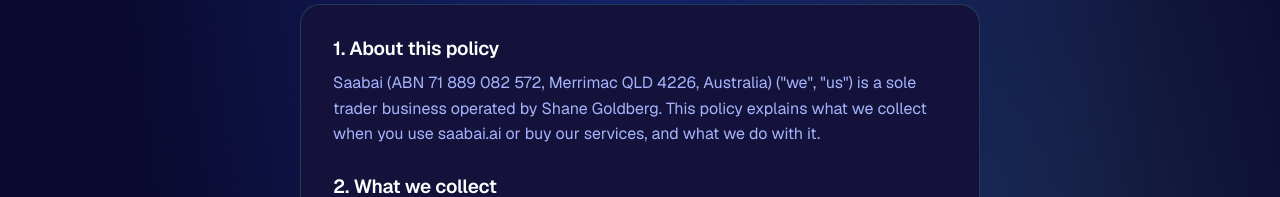
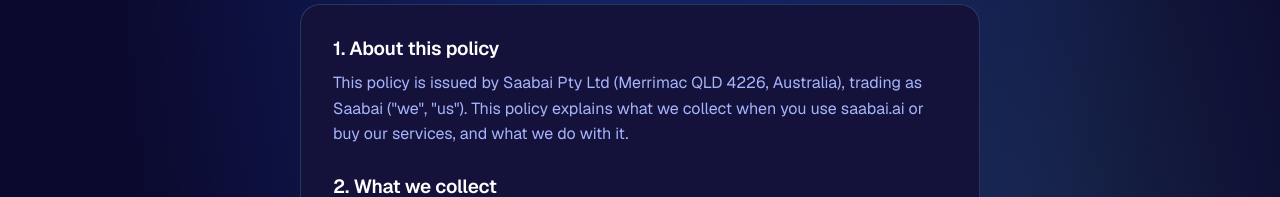
Before and after one commit to sg-satoshi/saabai-site, a Next.js app: page /privacy in a window 1280 px wide. Shown: the part 346-543 px from the top of the page. Built offline with nearby package versions, Linux system fonts and the light colour scheme; no server answers.

Commit message:
Name Saabai Pty Ltd (trading as Saabai) on terms and privacy; no ACN placeholder (#392)

```diff
--- a/app/privacy/page.tsx
+++ b/app/privacy/page.tsx
@@ -12,7 +12,7 @@ export const metadata: Metadata = publicPageMeta.privacy;
 const SECTIONS: { heading: string; body: string }[] = [
   {
     heading: "1. About this policy",
-    body: `${NAP.name} (ABN ${NAP.abn}, ${NAP.addressLine}) ("we", "us") is a sole trader business operated by Shane Goldberg. This policy explains what we collect when you use saabai.ai or buy our services, and what we do with it.`,
+    body: `This policy is issued by Saabai Pty Ltd (${NAP.addressLine}), trading as ${NAP.name} ("we", "us"). This policy explains what we collect when you use saabai.ai or buy our services, and what we do with it.`,
   },
   {
     heading: "2. What we collect",
--- a/app/terms/page.tsx
+++ b/app/terms/page.tsx
@@ -9,7 +9,7 @@ import { LEX_TERMS, LEX_TERMS_SUMMARY } from "@/lib/lex-terms";
 export const metadata: Metadata = publicPageMeta.terms;
 
 const SECTIONS: { heading: string; body: string; id?: string }[] = [
-  { heading: "1. Who we are", body: `These terms apply to services supplied by ${NAP.name} (ABN ${NAP.abn}, ${NAP.addressLine}), a sole trader business operated by Shane Goldberg. Contact: ${NAP.email}.` },
+  { heading: "1. Who we are", body: `These terms apply to services supplied by Saabai Pty Ltd (${NAP.addressLine}), trading as ${NAP.name}. Contact: ${NAP.email}.` },
   { heading: "2. Our services", body: "We provide website building, hosting and care plans, and the Saabai Blueprint AI audit. What is included in each is described on the relevant page of saabai.ai at the time you buy, or in a written quote we send you." },
   { heading: "3. Prices and payment", body: "Prices are in Australian dollars. Saabai is not registered for GST, so GST is not applicable and invoices are not tax invoices. If this changes we will update our prices and invoices. Payments are processed securely by Stripe. Care plans are billed monthly in advance until cancelled." },
   { heading: "4. Cancellation", body: CARE_PLAN_CANCELLATION },
```
Also changed, not shown: 1 other file (tests, documents, lock files or other folders).
